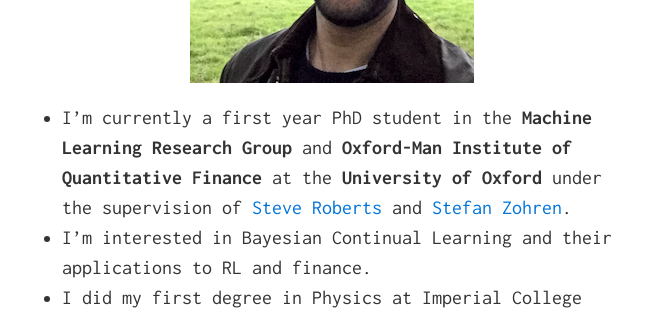
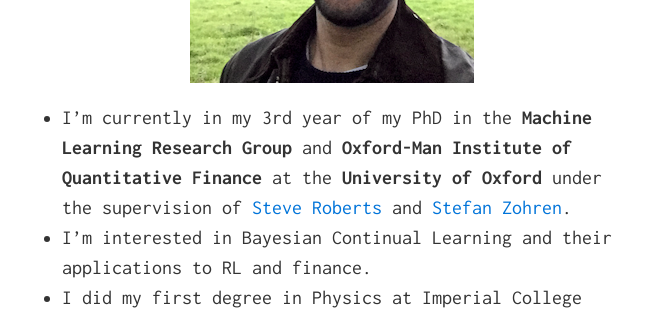
Before and after one commit to skezle/skezle.github.io, a Jekyll site: the page built from index.md, in a window 1280 px wide and 900 px high. Shown: the part 416-726 px from the top of the window, without its empty margins (308-971 px from the left). Built offline with Jekyll 4.4.1, drawn with Linux system fonts in a browser that asks for light colours.

Commit message:
Update index.md

```diff
--- a/index.md
+++ b/index.md
@@ -4,7 +4,7 @@ layout: default
 
 ![Sam Kessler](https://raw.github.com/skezle/skezle.github.io/master/_assets/me.png "me")
 
-* I'm currently a first year PhD student in the **Machine Learning Research Group** and
+* I'm currently in my 3rd year of my PhD in the **Machine Learning Research Group** and
 **Oxford-Man Institute of Quantitative Finance** at the **University of Oxford** under
  the supervision of [Steve Roberts](https://www.robots.ox.ac.uk/~sjrob/) and
  [Stefan Zohren](http://www.oxford-man.ox.ac.uk/node/2430).
```
